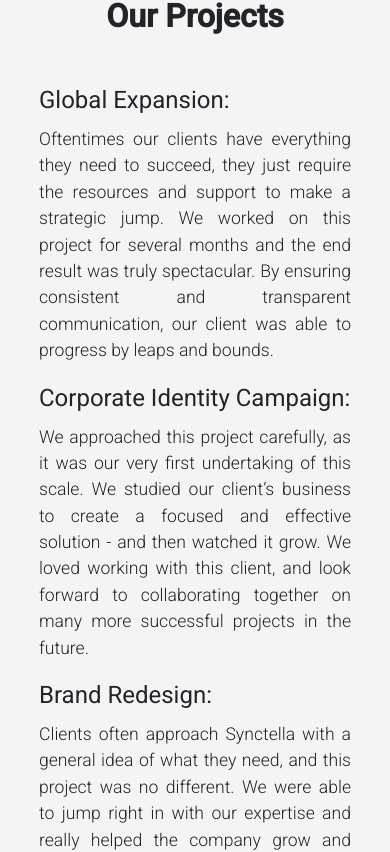
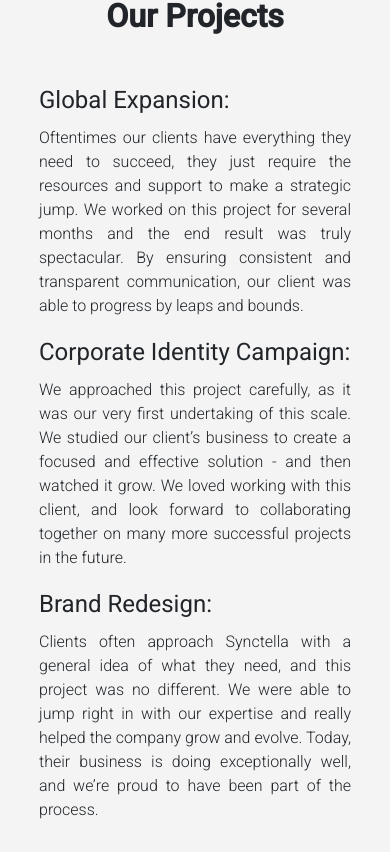
Before and after one commit to Mizan-Primex/resolved-synctella, a React (Create React App) app: page / in a window 390 px wide. Shown: the part 9498-10350 px from the top of the page. Built offline with nearby package versions, Linux system fonts and the light colour scheme.

Commit message:
footer fix

```diff
--- a/src/Component/Home/Home.css
+++ b/src/Component/Home/Home.css
@@ -1082,14 +1082,14 @@ button:focus{
     background-color: #F4F4F4;
     padding: 0rem;
     height: auto;
-    width: 100vw;
+    width: 100%;
 }
 .project-details{
     display: grid;
     justify-content: center;
     margin-left: 0rem;
     height: auto;
-    width: 100vw;
+    width: 100%;
     padding: 10%;
 }
 .project-details label{
@@ -1097,7 +1097,7 @@ button:focus{
  /* font-size: 30px; */
 }
 .project-details p{
-    font-size: 110%;
+    font-size: 100%;
     font-weight: 300;
     text-align: justify;
 }
```
